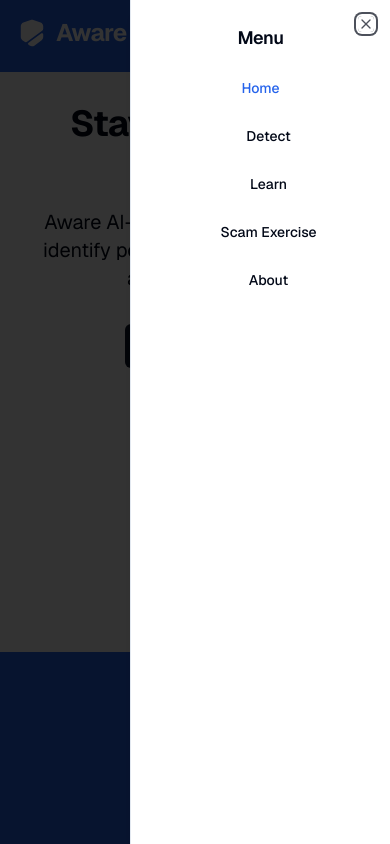
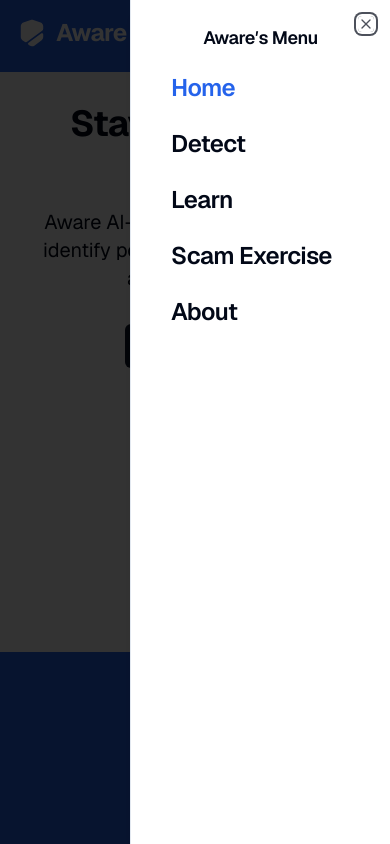
Before and after one commit to contigen/aware, a Next.js app: page / in a window 390 px wide. Both pictures are taken after a click on the button "Open menu". Built offline with nearby package versions, Linux system fonts and the light colour scheme.

Commit message:
Update mobile nav

```diff
--- a/src/components/ui/navbar.tsx
+++ b/src/components/ui/navbar.tsx
@@ -37,19 +37,32 @@
 function NavLinks({
   className,
   setIsMenuOpen,
+  isMobile = false,
 }: {
   className?: string
   setIsMenuOpen?: Dispatch<SetStateAction<boolean>>
+  isMobile?: boolean
 }) {
   const pathname = usePathname()
   return (
-    <ul className={cn(`flex space-x-4`, className)}>
+    <ul
+      className={cn(
+        `flex`,
+        isMobile ? `flex-col items-start space-y-4` : `space-x-4`,
+        className
+      )}
+    >
       {ROUTES.map(route => (
-        <li key={route.name}>
+        <li key={route.name} className={isMobile ? `w-full` : ``}>
           <Button
             variant='ghost'
             asChild
-            className={cn(pathname == route.href && 'bg-white text-blue-600')}
+            className={cn(
+              pathname == route.href && `bg-white text-blue-600`,
+              ``,
+              isMobile &&
+                `w-full justify-start text-2xl font-semibold tracking-tight`
+            )}
             onClick={() => setIsMenuOpen?.(false)}
           >
             <Link href={route.href}>{route.name}</Link>
@@ -97,11 +110,12 @@
             </SheetTrigger>
             <SheetContent side='right' className='w-2/3'>
               <SheetHeader>
-                <SheetTitle>Menu</SheetTitle>
+                <SheetTitle>Awareʼs Menu</SheetTitle>
               </SheetHeader>
               <NavLinks
-                className='flex-col gap-2 mt-4 items-center'
-                {...{ setIsMenuOpen }}
+                className='mt-4'
+                setIsMenuOpen={setIsMenuOpen}
+                isMobile={true}
               />
             </SheetContent>
           </Sheet>
```
